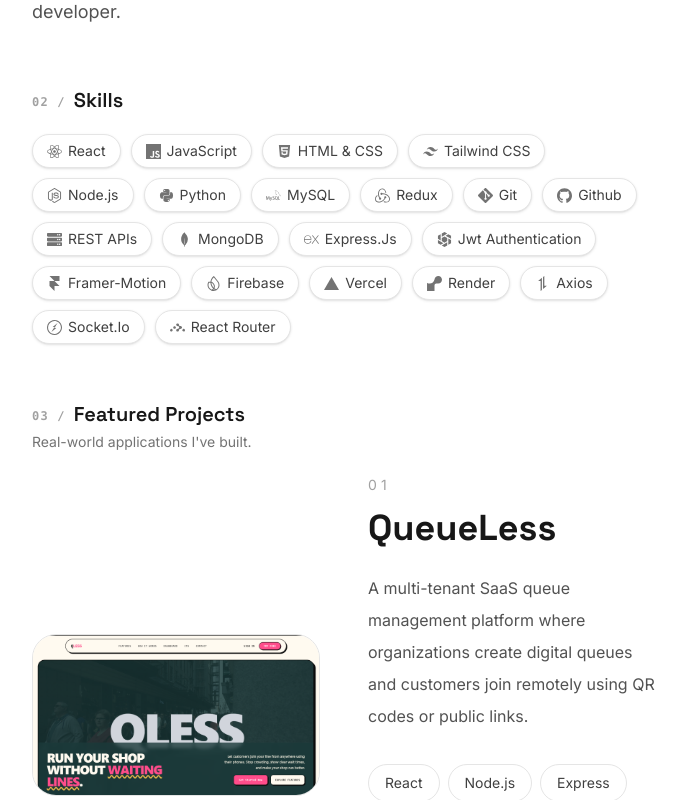
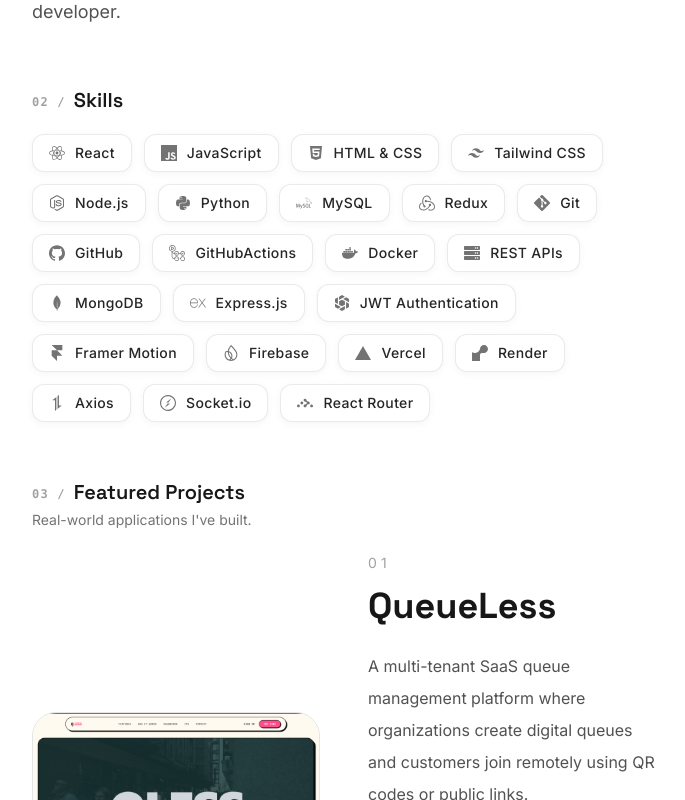
Before and after one commit to Shivam10yadav/Shivam-portfolio, a React (Vite) app in the folder portfolio/: page / in a window 1280 px wide. Shown: the part 1140-1940 px from the top of the page, without its empty margins (296-981 px from the left). Built offline with nearby package versions, Linux system fonts and the light colour scheme.

Commit message:
skill sec upadted

```diff
--- a/portfolio/src/App.jsx
+++ b/portfolio/src/App.jsx
@@ -1,5 +1,11 @@
-import React from "react";
-import { motion, AnimatePresence, useScroll, useSpring } from "framer-motion";
+import React, { useEffect, useRef, useState } from "react";
+import {
+  motion,
+  AnimatePresence,
+  useScroll,
+  useSpring,
+  useMotionValue,
+} from "framer-motion";
 import {
   FaHome,
   FaBook,
@@ -32,12 +38,14 @@
   SiAegisauthenticator,
   SiAuth0,
   SiAxios,
+  SiDocker,
   SiExpress,
   SiFigma,
   SiFirebase,
   SiFramer,
   SiGit,
   SiGithub,
+  SiGithubactions,
   SiJavascript,
   SiMongodb,
   SiMysql,
@@ -146,21 +154,55 @@
   );
 }
 
-function SkillPill({ Icon, label }, i) {
+
+const containerVariants = {
+  hidden: { opacity: 0 },
+  show: {
+    opacity: 1,
+    transition: {
+      staggerChildren: 0.04,
+    },
+  },
+};
+
+const pillVariants = {
+  hidden: { opacity: 0, y: 15, scale: 0.95 },
+  show: {
+    opacity: 1,
+    y: 0,
+    scale: 1,
+    transition: {
+      type: "spring",
+      stiffness: 100,
+      damping: 15,
+    },
+  },
+}
+function SkillPill({ Icon, label }) {
   return (
-    <motion.span
-      key={label}
-      custom={i}
-      initial="hidden"
-      whileInView="show"
-      viewport={{ once: true }}
-      variants={fadeUp}
-      whileHover={{ y: -2, scale: 1.03 }}
-      className="inline-flex items-center gap-1.5 rounded-full border border-neutral-200 dark:border-neutral-700 bg-white dark:bg-neutral-800 px-3.5 py-1.5 text-sm text-neutral-700 dark:text-neutral-200 shadow-sm"
-    >
-      <Icon size={15} className="text-neutral-500 dark:text-neutral-400" />
-      {label}
-    </motion.span>
+    <motion.div
+      variants={pillVariants}
+      whileHover={{
+        y: -3,
+        scale: 1.02,
+        backgroundColor: "rgba(255, 255, 255, 0.04)"
+      }}
+      whileTap={{ scale: 0.98 }}
+      className="group relative inline-flex items-center gap-2.5 rounded-xl border border-neutral-200/80 dark:border-white/[0.06] bg-white dark:bg-[#0E0E10] px-4 py-2 text-sm font-medium text-neutral-800 dark:text-neutral-200 transition-colors duration-300 shadow-[0_2px_8px_rgba(0,0,0,0.04)] dark:shadow-none overflow-hidden cursor-default"
+    >
+      {/* Premium Subtle Ambient Radial Glow Effect on Hover */}
+      <span className="absolute inset-0 opacity-0 group-hover:opacity-100 transition-opacity duration-500 bg-[radial-gradient(circle_at_center,rgba(255,255,255,0.08)_0%,transparent_75%)] pointer-events-none" />
+
+      {/* Dynamic Scaling Brand Icon */}
+      {Icon && (
+        <Icon
+          size={16}
+          className="text-neutral-500 dark:text-white/40 group-hover:text-neutral-900 dark:group-hover:text-white group-hover:scale-110 transition-all duration-300 ease-out"
+        />
+      )}
+
+      <span className="tracking-wide dark:font-light">{label}</span>
+    </motion.div>
   );
 }
 
@@ -276,10 +318,22 @@
   const links = [
     { Icon: FaHome, label: "Home", href: "#" },
     { Icon: FaBook, label: "Resume", href: "#resume" },
-    { Icon: FaGithub, label: "GitHub", href: "https://github.com/Shivam10yadav/" },
-    { Icon: FaLinkedin, label: "LinkedIn", href: "https://www.linkedin.com/in/shivam10yadav/" },
+    {
+      Icon: FaGithub,
+      label: "GitHub",
+      href: "https://github.com/Shivam10yadav/",
+    },
+    {
+      Icon: FaLinkedin,
+      label: "LinkedIn",
+      href: "https://www.linkedin.com/in/shivam10yadav/",
+    },
     { Icon: FaTwitter, label: "X", href: "https://x.com/Y80Shivam" },
-    { Icon: FaInstagram, label: "Instagram", href: "https://www.instagram.com/shivam05_10/" },
+    {
+      Icon: FaInstagram,
+      label: "Instagram",
+      href: "https://www.instagram.com/shivam05_10/",
+    },
   ];
 
   return (
@@ -325,7 +379,7 @@
   const tagline =
     "I design and build fast, scalable, and user-centric web applications with a strong focus on clean architecture, responsive interfaces, and exceptional user experience.";
 
-  const skills = [
+const SKILLS = [
   { Icon: FaReact, label: "React" },
   { Icon: SiJavascript, label: "JavaScript" },
   { Icon: FaHtml5, label: "HTML & CSS" },
@@ -335,19 +389,23 @@
   { Icon: SiMysql, label: "MySQL" },
   { Icon: SiRedux, label: "Redux" },
   { Icon: SiGit, label: "Git" },
-    { Icon: SiGithub, label: "Github" },
+  { Icon: SiGithub, label: "GitHub" },
+  { Icon: SiGithubactions, label: "GitHubActions" },
+  { Icon: SiDocker, label: "Docker" },
   { Icon: FaServer, label: "REST APIs" },
   { Icon: SiMongodb, label: "MongoDB" },
-    { Icon: SiExpress, label: "Express.Js" },
-    { Icon: SiSecurityscorecard, label: "Jwt Authentication " },
-    { Icon: SiFramer, label: "Framer-Motion " },
-    { Icon: SiFirebase, label: "Firebase " },
-    { Icon: SiVercel, label: "Vercel " },
-    { Icon: SiRender, label: "Render " },
-    { Icon: SiAxios, label: "Axios " },
-    { Icon: SiSocketdotio, label: "Socket.Io " },
-    { Icon: SiReactrouter, label: "React Router " },
+  { Icon: SiExpress, label: "Express.js" },
+  { Icon: SiSecurityscorecard, label: "JWT Authentication" },
+  { Icon: SiFramer, label: "Framer Motion" },
+  { Icon: SiFirebase, label: "Firebase" },
+  { Icon: SiVercel, label: "Vercel" },
+  { Icon: SiRender, label: "Render" },
+  { Icon: SiAxios, label: "Axios" },
+  { Icon: SiSocketdotio, label: "Socket.io" },
+  { Icon: SiReactrouter, label: "React Router" },
 ];
+
+
 
   const projects = [
     {
@@ -812,10 +870,23 @@
 
         {/* Skills */}
     <Section id="skills" title="Skills" index={2}>
-          <div className="flex flex-wrap gap-2.5">
-            {skills.map((s, i) => SkillPill(s, i))}
-          </div>
+      <motion.div
+        variants={containerVariants}
+        initial="hidden"
+        whileInView="show"
+        viewport={{ once: true, margin: "-100px" }}
+        className="flex flex-wrap gap-3 max-w-5xl"
+      >
+        {SKILLS.map((skill) => (
+          <SkillPill
+            key={skill.label.trim()}
+            Icon={skill.Icon}
+            label={skill.label.trim()}
+          />
+        ))}
+      </motion.div>
     </Section>
+
 
         {/* Projects */}
         <Section
@@ -913,7 +984,6 @@
           index={4}
         >
           <div className="relative mx-auto max-w-4xl">
-
             {/* Timeline */}
             <div className="absolute left-8 top-0 h-full w-px bg-gradient-to-b from-neutral-300 via-neutral-200 to-transparent dark:from-neutral-700 dark:via-neutral-800" />
 
@@ -967,7 +1037,6 @@
           index={5}
         >
           <div className="relative mx-auto max-w-5xl">
-
             {/* Timeline */}
             <div className="absolute left-8 top-10 bottom-10 w-px bg-gradient-to-b from-neutral-300 via-neutral-200 to-transparent dark:from-neutral-700 dark:via-neutral-800" />
 
@@ -1048,68 +1117,67 @@
      <Section
   id="toolbox"
   title="Toolbox"
-  subtitle="Technologies I use to design, build, test and deploy modern web applications."
+  subtitle="Technologies I use to design, build, test, and deploy modern web applications."
   index={6}
 >
-  <div className="flex flex-wrap justify-center gap-5">
+  <div className="flex flex-wrap justify-center gap-4 max-w-5xl mx-auto px-4">
     {toolbox.map((tool, i) => (
       <motion.div
         key={tool.title}
-        initial={{ opacity: 0, y: 40 }}
+        // Entry Animation
+        initial={{ opacity: 0, y: 25 }}
         whileInView={{ opacity: 1, y: 0 }}
         viewport={{ once: true }}
         transition={{
-          delay: i * 0.08,
-          duration: 0.5,
-        }}
+          delay: i * 0.05,
+          duration: 0.4,
+          ease: "easeOut",
+        }}
+        // Continuous Floating Effect
         animate={{
-          y: [0, -6, 0],
-        }}
+          y: [0, -4, 0],
+        }}
+        // Hover Scale & Shake
         whileHover={{
-          scale: 1.08,
-          rotate: i % 2 === 0 ? -4 : 4,
-          y: -10,
-        }}
-        transition={{
+          scale: 1.05,
+          rotate: i % 2 === 0 ? -2 : 2,
+        }}
+        // Separate configuration for the infinite float loop to prevent hovering glitches
+        custom-transition-override={{
           y: {
-            duration: 3 + (i % 3),
+            duration: 4 + (i % 3),
             repeat: Infinity,
             ease: "easeInOut",
           },
         }}
-        className={`group relative flex w-[170px] flex-col items-center rounded-3xl border
-        border-neutral-200 dark:border-neutral-800
-        bg-white dark:bg-neutral-900
-        px-6 py-7 shadow-sm transition-all hover:shadow-xl
-        ${
-          i % 3 === 1
-            ? "mt-8"
-            : i % 3 === 2
-            ? "mt-16"
-            : ""
-        }`}
-      >
-        {/* Glow */}
-        <div className="absolute inset-0 rounded-3xl bg-gradient-to-br from-blue-500/0 via-violet-500/0 to-cyan-500/0 opacity-0 blur-xl transition-all duration-500 group-hover:from-blue-500/10 group-hover:via-violet-500/10 group-hover:to-cyan-500/10 group-hover:opacity-100" />
-
-        {/* Icon */}
-        <div className="relative flex h-16 w-16 items-center justify-center rounded-2xl bg-neutral-100 dark:bg-neutral-800 transition-transform duration-300 group-hover:rotate-6 group-hover:scale-110">
+        className="group relative flex w-[150px] flex-col items-center rounded-2xl border
+          border-neutral-200 dark:border-neutral-800/80
+          bg-white dark:bg-neutral-900/50 backdrop-blur-sm
+          px-4 py-5 text-center shadow-sm transition-all duration-300
+          hover:border-blue-500/40 dark:hover:border-violet-500/40
+          hover:shadow-md hover:shadow-blue-500/5 dark:hover:shadow-violet-500/5"
+      >
+        {/* Subtle Inner Highlight on Hover */}
+        <div className="absolute inset-0 -z-10 rounded-2xl bg-gradient-to-br from-blue-500/0 to-violet-500/0 opacity-0 transition-opacity duration-300 group-hover:from-blue-500/[0.02] group-hover:to-violet-500/[0.02] group-hover:opacity-100" />
+
+        {/* Compact Icon Container */}
+        <div className="flex h-12 w-12 items-center justify-center rounded-xl bg-neutral-50 dark:bg-neutral-800/50 transition-colors duration-300 group-hover:bg-neutral-100 dark:group-hover:bg-neutral-800">
           <tool.icon
-            size={30}
-            className="text-neutral-900 dark:text-white"
-          />
-        </div>
-
-        {/* Name */}
+            size={22}
+            className="text-neutral-700 dark:text-neutral-300 transition-colors duration-300 group-hover:text-blue-500 dark:group-hover:text-violet-400"
+          />
+        </div>
+
+        {/* Title */}
         <h3
-          className="relative mt-5 text-lg font-semibold text-neutral-900 dark:text-white"
+          className="mt-4 text-sm font-semibold tracking-tight text-neutral-900 dark:text-neutral-100"
           style={{ fontFamily: "'Space Grotesk', sans-serif" }}
         >
           {tool.title}
         </h3>
 
-        {/* Description */}
-        <p className="relative mt-2 text-center text-sm leading-6 text-neutral-500 dark:text-neutral-400">
+        {/* Shorter, Cleaner Description */}
+        <p className="mt-1 text-xs leading-normal text-neutral-400 dark:text-neutral-500">
           {tool.description}
         </p>
       </motion.div>
@@ -1212,7 +1280,6 @@
           </div>
         </Section>
 
-
         {/* conatct */}
         <motion.section
           id="contact"
@@ -1285,15 +1352,12 @@
             </div>
           </div>
         </motion.section>
-
-      </div>
-      <Footer/>
+      </div>
+      <Footer />
       <FloatingDock theme={theme} toggleTheme={toggleTheme} />
     </div>
   );
 }
-
-
 
 const GREETINGS = [
   { text: "नमस्ते", lang: "Hindi" },
@@ -1306,16 +1370,26 @@
 const PER_WORD_MS = 1000;
 
 export function IntroGreeting({ onComplete }) {
-  const [index, setIndex] = React.useState(0);
-  const [exiting, setExiting] = React.useState(false);
-
-  React.useEffect(() => {
+  const [index, setIndex] = useState(0);
+  const [exiting, setExiting] = useState(false);
+  const containerRef = useRef(null);
+
+  // Smooth mouse-tracking for ambient premium spotlight
+  const mouseX = useMotionValue(0);
+  const mouseY = useMotionValue(0);
+  const springX = useSpring(mouseX, { stiffness: 60, damping: 25 });
+  const springY = useSpring(mouseY, { stiffness: 60, damping: 25 });
+
+  useEffect(() => {
+    // Set initial mouse positioning centered
+    if (typeof window !== "undefined") {
+      mouseX.set(window.innerWidth / 2);
+      mouseY.set(window.innerHeight / 2);
+    }
+
     if (index >= GREETINGS.length - 1) {
-      const exitTimer = setTimeout(() => setExiting(true), PER_WORD_MS + 200);
-      const doneTimer = setTimeout(
-        () => onComplete && onComplete(),
-        PER_WORD_MS + 1100,
-      );
+      const exitTimer = setTimeout(() => setExiting(true), PER_WORD_MS + 100);
+      const doneTimer = setTimeout(() => onComplete?.(), PER_WORD_MS + 1200);
       return () => {
         clearTimeout(exitTimer);
         clearTimeout(doneTimer);
@@ -1323,93 +1397,131 @@
     }
     const t = setTimeout(() => setIndex((i) => i + 1), PER_WORD_MS);
     return () => clearTimeout(t);
-  }, [index, onComplete]);
+  }, [index, onComplete, mouseX, mouseY]);
+
+  const handleMouseMove = (e) => {
+    if (!containerRef.current) return;
+    const { clientX, clientY } = e;
+    mouseX.set(clientX);
+    mouseY.set(clientY);
+  };
 
   const skip = () => {
     setExiting(true);
-    setTimeout(() => onComplete && onComplete(), 900);
+    setTimeout(() => onComplete?.(), 1000);
   };
 
   const current = GREETINGS[index];
-  const letters = current.text.split("");
-
+  const words = current.text.split(" ");
+
+  // Custom high-end text reveal transitions
   const containerVariants = {
-    initial: {},
-    animate: { transition: { staggerChildren: 0.045 } },
-    exit: { transition: { staggerChildren: 0.02, staggerDirection: -1 } },
+    animate: { transition: { staggerChildren: 0.08 } },
+    exit: { transition: { staggerChildren: 0.04, staggerDirection: -1 } },
   };
 
-  const letterVariants = {
-    initial: { opacity: 0, y: 40, filter: "blur(6px)" },
+  const wordVariants = {
+    initial: { y: "105%" },
     animate: {
-      opacity: 1,
-      y: 0,
-      filter: "blur(0px)",
-      transition: { type: "spring", stiffness: 170, damping: 20 },
+      y: "0%",
+      transition: { duration: 0.85, ease: [0.16, 1, 0.3, 1] },
     },
     exit: {
-      opacity: 0,
-      y: -24,
-      filter: "blur(4px)",
-      transition: { duration: 0.3, ease: [0.33, 1, 0.68, 1] },
+      y: "-105%",
+      transition: { duration: 0.6, ease: [0.7, 0, 0.84, 0] },
     },
   };
 
   return (
-    <AnimatePresence>
+    <AnimatePresence mode="wait">
       {!exiting && (
         <motion.div
+          ref={containerRef}
           key="intro-root"
-          initial={{ y: "0%" }}
-          exit={{ y: "-100%" }}
-          transition={{ duration: 1, ease: [0.85, 0, 0.15, 1] }}
-          className="fixed inset-0 z-[10000] flex flex-col items-center justify-center bg-[#0A0A0A] origin-top select-none overflow-hidden"
-        >
-          {/* Film grain */}
-          <svg className="absolute inset-0 w-full h-full opacity-[0.05] pointer-events-none mix-blend-overlay">
-            <filter id="grain">
-              <feTurbulence type="fractalNoise" baseFrequency="0.85" numOctaves="2" stitchTiles="stitch" />
+          initial={{ opacity: 1 }}
+          exit={{
+            clipPath: "inset(0% 0% 100% 0%)",
+            transition: { duration: 1.1, ease: [0.85, 0, 0.15, 1] },
+          }}
+          onMouseMove={handleMouseMove}
+          className="fixed inset-0 z-[10000] flex flex-col items-center justify-center bg-[#070708] select-none overflow-hidden"
+        >
+          {/* Animated Film Grain Overlay */}
+          <div className="absolute inset-0 opacity-[0.04] pointer-events-none mix-blend-overlay">
+            <svg className="w-full h-full">
+              <filter id="grainy-noise">
+                <feTurbulence
+                  type="fractalNoise"
+                  baseFrequency="0.80"
+                  numOctaves="3"
+                  stitchTiles="stitch"
+                />
+                <feColorMatrix
+                  type="matrix"
+                  values="1 0 0 0 0  0 1 0 0 0  0 0 1 0 0  0 0 0 14 -4"
+                />
               </filter>
-            <rect width="100%" height="100%" filter="url(#grain)" />
+              <rect width="100%" height="100%" filter="url(#grainy-noise)" />
             </svg>
-
-          {/* Breathing spotlight */}
-          <motion.div
-            animate={{ opacity: [0.5, 0.85, 0.5], scale: [1, 1.08, 1] }}
-            transition={{ duration: 4.5, repeat: Infinity, ease: "easeInOut" }}
-            className="absolute w-[36rem] h-[36rem] rounded-full pointer-events-none"
+          </div>
+
+          {/* Immersive Interactive Ambient Spotlight */}
+          <motion.div
+            className="absolute w-[50rem] h-[50rem] rounded-full pointer-events-none mix-blend-screen opacity-60 filter blur-[80px]"
             style={{
+              x: springX,
+              y: springY,
+              translateX: "-50%",
+              translateY: "-50%",
               background:
-                "radial-gradient(circle, rgba(255,255,255,0.07) 0%, rgba(255,255,255,0.02) 45%, transparent 70%)",
-            }}
-          />
-
-          {/* Corner registration marks */}
+                "radial-gradient(circle, rgba(255,255,255,0.06) 0%, rgba(255,255,255,0.01) 50%, transparent 80%)",
+            }}
+          />
+
+          {/* Structural Editorial Calibration Marks (Crosshairs) */}
           {[
-            "top-6 left-6 border-t border-l",
-            "top-6 right-6 border-t border-r",
-            "bottom-6 left-6 border-b border-l",
-            "bottom-6 right-6 border-b border-r",
+            "top-8 left-8",
+            "top-8 right-8",
+            "bottom-8 left-8",
+            "bottom-8 right-8",
           ].map((pos) => (
-            <div key={pos} className={`absolute ${pos} w-4 h-4 border-[#FAFAF8]/20`} />
+            <div
+              key={pos}
+              className={`absolute ${pos} flex items-center justify-center pointer-events-none w-4 h-4`}
+            >
+              <span className="absolute w-full h-[1px] bg-white/[0.12]" />
+              <span className="absolute h-full w-[1px] bg-white/[0.12]" />
+            </div>
           ))}
 
-          {/* Progress tracker */}
-          <div className="absolute top-10 left-1/2 -translate-x-1/2 flex items-center gap-2.5">
+          {/* Minimalist Linear Progress Bar Tracker */}
+          <div className="absolute top-12 flex items-center gap-2">
             {GREETINGS.map((g, i) => (
-              <div key={g.lang} className="relative h-[1.5px] w-5 bg-[#FAFAF8]/10 overflow-hidden">
+              <div
+                key={g.lang}
+                className="relative h-[2px] w-8 bg-white/[0.06] overflow-hidden rounded-full"
+              >
                 <motion.div
                   initial={{ width: "0%" }}
-                  animate={{ width: i < index ? "100%" : i === index ? "100%" : "0%" }}
-                  transition={{ duration: i === index ? PER_WORD_MS / 1000 : 0.2, ease: "linear" }}
-                  className="absolute left-0 top-0 h-full bg-[#FAFAF8]/80"
+                  animate={{
+                    width: i < index ? "100%" : i === index ? "100%" : "0%",
+                    opacity: i === index ? 1 : 0.4,
+                  }}
+                  transition={{
+                    width:
+                      i === index
+                        ? { duration: PER_WORD_MS / 1000, ease: "linear" }
+                        : { duration: 0.4 },
+                    opacity: { duration: 0.3 },
+                  }}
+                  className="absolute left-0 top-0 h-full bg-gradient-to-r from-white/60 to-white"
                 />
               </div>
             ))}
           </div>
 
-          {/* Typography */}
-          <div className="relative h-44 flex flex-col items-center justify-center px-8 z-10">
+          {/* Core Typography Canvas */}
+          <div className="relative h-60 flex flex-col items-center justify-center px-6 z-10">
             <AnimatePresence mode="wait">
               <motion.div
                 key={current.text}
@@ -1417,53 +1529,63 @@
                 initial="initial"
                 animate="animate"
                 exit="exit"
-                className="flex flex-wrap justify-center text-center font-medium tracking-tight"
-              >
-                {letters.map((char, i) => (
+                className="flex flex-wrap justify-center text-center font-light tracking-tight overflow-hidden pb-3"
+              >
+                {words.map((word, wordIdx) => (
+                  <div
+                    key={`${word}-${wordIdx}`}
+                    className="overflow-hidden inline-block mx-3"
+                  >
                     <motion.span
-                    key={`${char}-${i}`}
-                    variants={letterVariants}
+                      variants={wordVariants}
                       style={{
                         display: "inline-block",
-                      fontSize: "clamp(3rem, 10vw, 6.5rem)",
-                      fontFamily: "'Space Grotesk', 'Noto Sans', sans-serif",
-                    }}
-                    className="text-[#FAFAF8] leading-none pb-2"
-                  >
-                    {char === " " ? "\u00A0" : char}
+                        fontSize: "clamp(3.5rem, 9vw, 7rem)",
+                        fontFamily:
+                          "'Playfair Display', 'Cinzel', 'Noto Sans', serif",
+                      }}
+                      className="text-[#F3F3F3] font-medium tracking-tight leading-none"
+                    >
+                      {word}
                     </motion.span>
+                  </div>
                 ))}
               </motion.div>
             </AnimatePresence>
 
+            {/* Language Sub-Label metadata Indicator */}
+            <div className="overflow-hidden mt-4 h-6 flex items-center">
               <AnimatePresence mode="wait">
                 <motion.div
                   key={`lang-${current.lang}`}
+                  initial={{ y: "100%", opacity: 0 }}
+                  animate={{ y: "0%", opacity: 1 }}
+                  exit={{ y: "-100%", opacity: 0 }}
+                  transition={{ duration: 0.5, ease: [0.16, 1, 0.3, 1] }}
+                  className="flex items-center gap-4"
+                >
+                  <span className="w-8 h-[1px] bg-white/15" />
+                  <p className="text-[10px] uppercase font-mono text-white/40 tracking-[0.4em]">
+                    {current.lang}
+                  </p>
+                  <span className="w-8 h-[1px] bg-white/15" />
+                </motion.div>
+              </AnimatePresence>
+            </div>
+          </div>
+
+          {/* Premium Control Center Action */}
+          <motion.button
+            onClick={skip}
             initial={{ opacity: 0 }}
             animate={{ opacity: 1 }}
-                exit={{ opacity: 0 }}
-                transition={{ duration: 0.4 }}
-                className="mt-6 flex items-center gap-3"
-              >
-                <span className="w-6 h-px bg-[#FAFAF8]/25" />
-                <p className="text-[10px] uppercase font-medium text-[#8A8A8A] tracking-[0.35em]">
-                  {current.lang}
-                </p>
-                <span className="w-6 h-px bg-[#FAFAF8]/25" />
-              </motion.div>
-            </AnimatePresence>
-          </div>
-
-          {/* Skip */}
-          <motion.button
-            onClick={skip}
-            initial={{ opacity: 0, y: 10 }}
-            animate={{ opacity: 1, y: 0 }}
-            transition={{ delay: 0.5 }}
-            whileHover={{ opacity: 1, borderColor: "rgba(250,250,248,0.4)" }}
-            className="absolute bottom-12 px-5 py-2 text-[11px] font-medium text-[#8A8A8A] hover:text-[#FAFAF8] border border-[#FAFAF8]/15 rounded-full tracking-widest uppercase transition-colors duration-300"
-          >
-            Skip Intro
+            transition={{ delay: 0.6, duration: 0.5 }}
+            whileHover={{ scale: 1.02 }}
+            whileTap={{ scale: 0.98 }}
+            className="group absolute bottom-14 px-6 py-2.5 text-[10px] font-medium text-white/40 hover:text-white tracking-[0.25em] uppercase transition-colors duration-300 ease-out"
+          >
+            <span>Skip Intro</span>
+            <span className="absolute bottom-0 left-1/2 -translate-x-1/2 w-0 h-[1px] bg-white/40 group-hover:w-1/2 transition-all duration-300 ease-out" />
           </motion.button>
         </motion.div>
       )}
@@ -1472,8 +1594,8 @@
 }
 
 export default function App() {
-  const [showIntro, setShowIntro] = React.useState(true);
-  const [theme, setTheme] = React.useState("light");
+  const [showIntro, setShowIntro] = useState(true);
+  const [theme, setTheme] = useState("light");
 
   React.useEffect(() => {
     const link = document.createElement("link");
```
Lines whose indentation alone changed are shown as unchanged.
